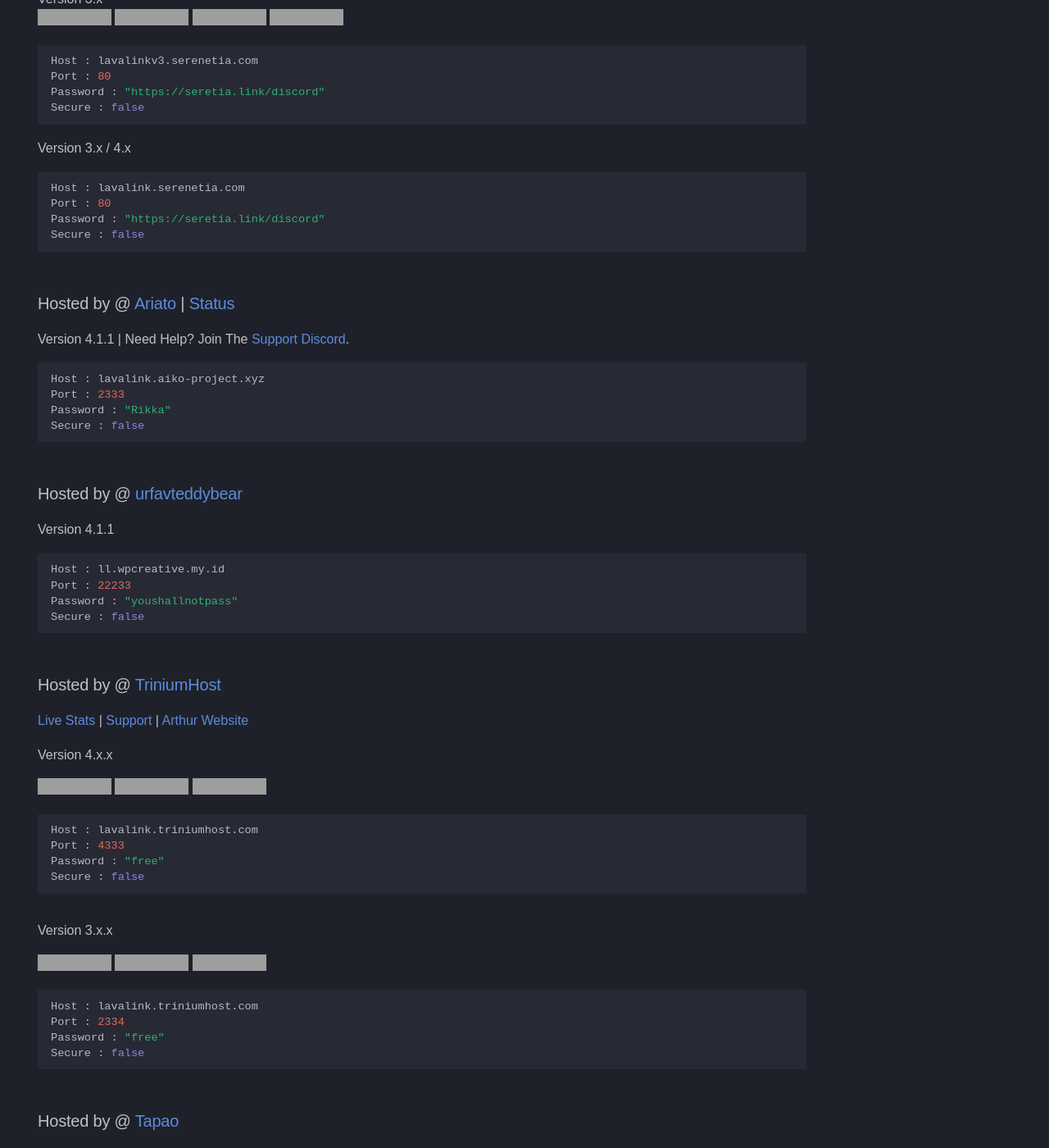
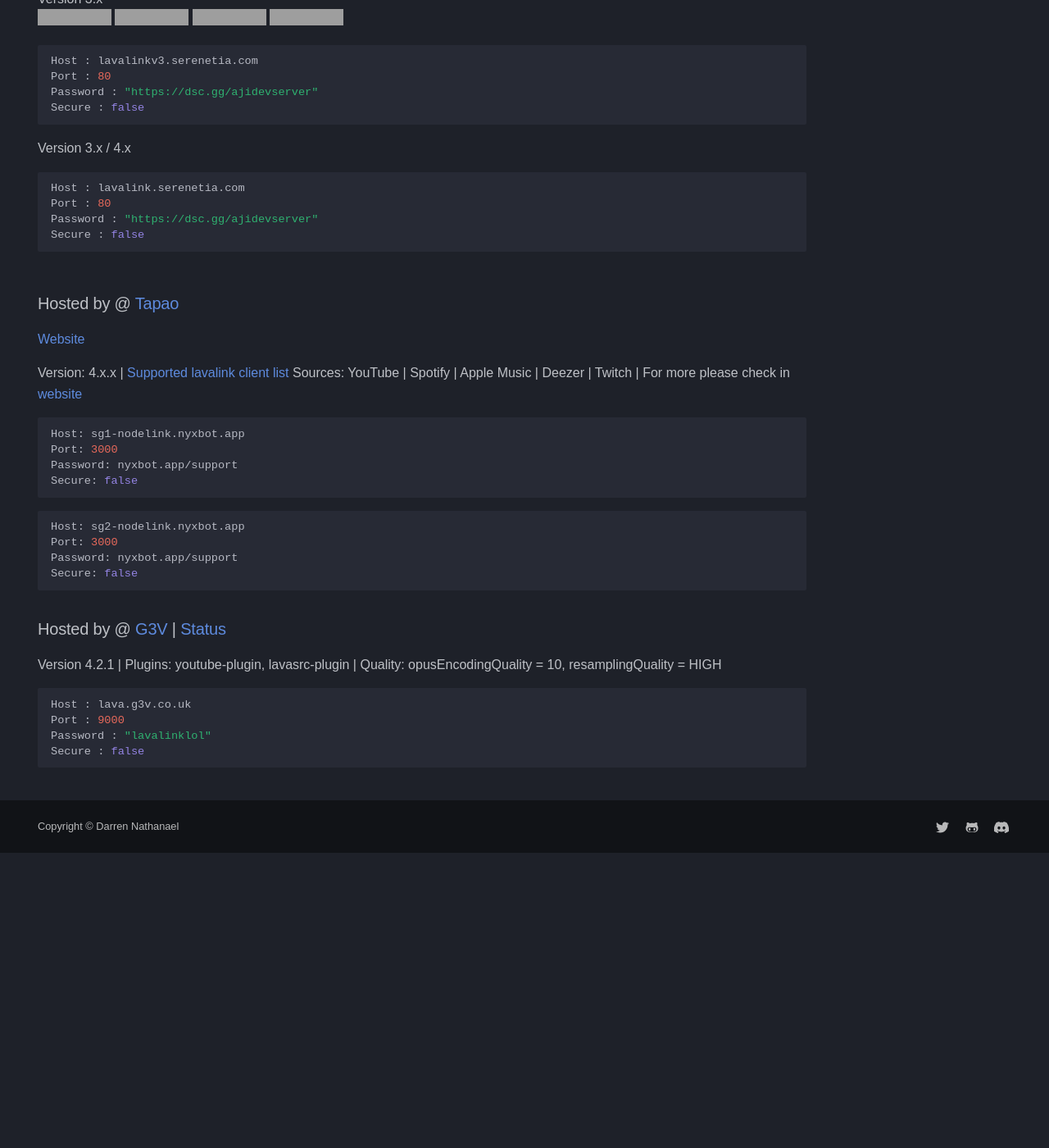
Before and after one commit to DarrenOfficial/lavalink-list, an MkDocs documentation site: the page built from docs/NoSSL/Lavalink-NonSSL.md, in a window 1280 px wide and 1400 px high, scrolled down 1201 px. Shown: the whole window at 82% size. Built offline with MkDocs 1.6.1 and Material for MkDocs 9.7.7, drawn with Linux system fonts in a browser that asks for light colours; some web fonts are replaced; comment, search, counter and statistics services are not loaded; a style sheet for code colours, icons or effects is not loaded; after the commit the page ends 2241 px from its top, so only the background shows below that; some of the changed text lies outside the part shown; grey boxes are pictures that could not be loaded.

Commit message:
delete inactive nodes

````diff
--- a/docs/NoSSL/Lavalink-NonSSL.md
+++ b/docs/NoSSL/Lavalink-NonSSL.md
@@ -46,14 +46,14 @@ Secure : false
 ```
 
 ### Hosted by @ [Amane](https://amane.my.id) & [AjieDev](https://github.com/AjieDev)
-[Website & Live Stats](https://free.lavalink.rf.gd/) | [Support server](https://seretia.link/discord) | [Amane's Website](https://lavalink-info.serenetia.com/)<br />
+[Website & Live Stats](https://free.lavalink.rf.gd/) | [Support server](https://dsc.gg/ajidevserver) | [Amane's Website](https://lavalink-info.serenetia.com/)<br />
 [SSL version](https://lavalink.darrennathanael.com/SSL/Lavalink-SSL/#hosted-by-amane-ajiedev) <br />
 Version 4.x <br />
 ![stat](https://ajieblogs.eu.org/lavalink/v4/badge/Status) ![up](https://ajieblogs.eu.org/lavalink/v4/badge/Uptime) ![playersv4](https://ajieblogs.eu.org/lavalink/v4/badge/Players) ![bwv4](https://ajieblogs.eu.org/lavalink/v4/badge/Bandwidth)
 ```bash
 Host : lavalinkv4.serenetia.com
 Port : 80
-Password : "https://seretia.link/discord"
+Password : "https://dsc.gg/ajidevserver"
 Secure : false
 ```
 Version 3.x <br />
@@ -61,55 +61,14 @@ Version 3.x <br />
 ```bash
 Host : lavalinkv3.serenetia.com
 Port : 80
-Password : "https://seretia.link/discord"
+Password : "https://dsc.gg/ajidevserver"
 Secure : false
 ```
 Version 3.x / 4.x <br />
 ```bash
 Host : lavalink.serenetia.com
 Port : 80
-Password : "https://seretia.link/discord"
-Secure : false
-```
-
-### Hosted by @ [Ariato](https://discord.com/users/612581588370325529) | [Status](https://status.aiko-project.xyz)
-Version 4.1.1 | Need Help? Join The [Support Discord](https://discord.gg/Wx4RGS2TMh).
-```bash
-Host : lavalink.aiko-project.xyz
-Port : 2333
-Password : "Rikka"
-Secure : false
-```
-
-### Hosted by @ [ urfavteddybear ](https://github.com/urfavteddybear)
-Version 4.1.1
-```bash
-Host : ll.wpcreative.my.id
-Port : 22233
-Password : "youshallnotpass"
-Secure : false
-```
-
-### Hosted by @ [TriniumHost](https://triniumhost.com)
-[Live Stats](https://lavalink-status.triniumhost.com) | [Support](lavalink-status.triniumhost.com/suporte) | [Arthur Website](https://adssousag.is-a.dev/)
-
-Version 4.x.x
-
-![Status](https://lavalink-api-status.triniumhost.com/v4/badge/status) ![Load](https://lavalink-api-status.triniumhost.com/v4/badge/load) ![Players](https://lavalink-api-status.triniumhost.com/v4/badge/connections)
-```bash
-Host : lavalink.triniumhost.com
-Port : 4333
-Password : "free"
-Secure : false
-```
-
-Version 3.x.x
-
-![Status](https://lavalink-api-status.triniumhost.com/v3/badge/status) ![Load](https://lavalink-api-status.triniumhost.com/v3/badge/load) ![Players](https://lavalink-api-status.triniumhost.com/v3/badge/connections)
-```bash
-Host : lavalink.triniumhost.com
-Port : 2334
-Password : "free"
+Password : "https://dsc.gg/ajidevserver"
 Secure : false
 ```
 
````
